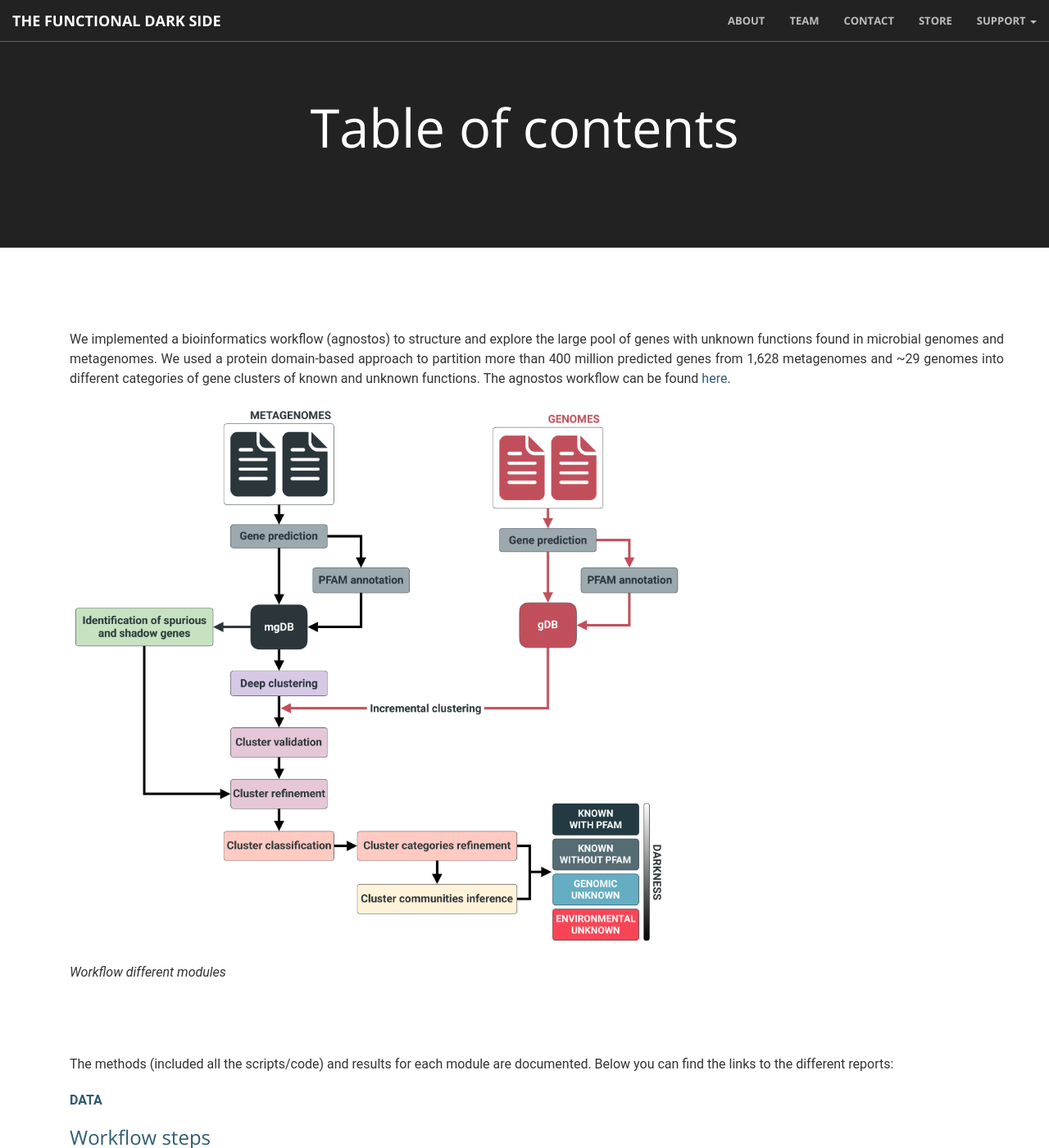
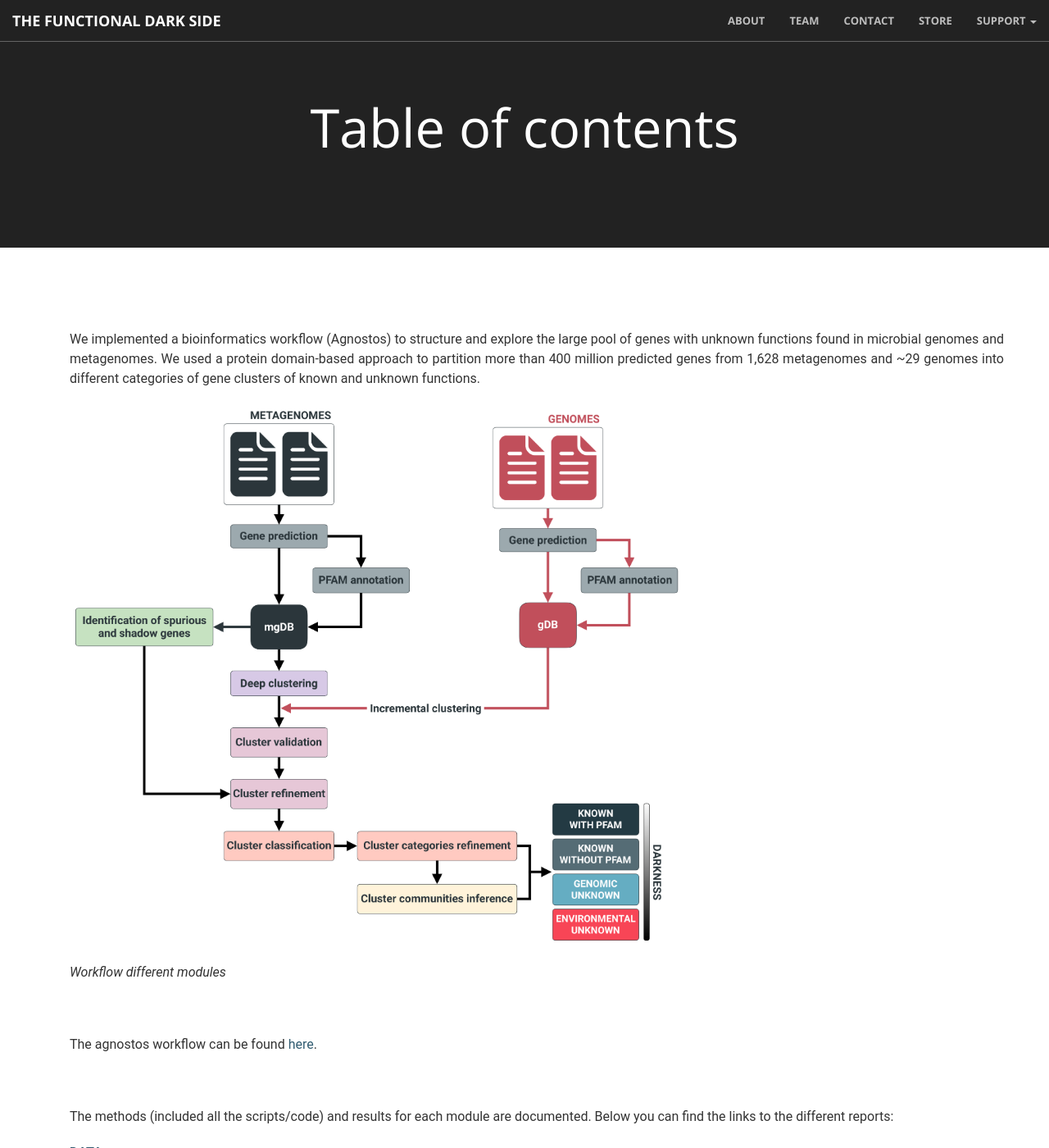
Before and after one commit to functional-dark-side/functional-dark-side.github.io, a Jekyll site: the page built from TOC.md, in a window 1280 px wide and 1400 px high. Shown: the whole window at 82% size. Built offline with Jekyll 4.4.1, drawn with Linux system fonts in a browser that asks for light colours.

```diff
--- a/TOC.md
+++ b/TOC.md
@@ -4,14 +4,16 @@ title: Table of contents
 ---
 
 
-We implemented a bioinformatics workflow (agnostos) to structure and explore the large pool of genes with unknown functions found in microbial genomes and metagenomes. We used a protein domain-based approach to partition more than 400 million predicted genes from 1,628 metagenomes and ~29 genomes into different categories of gene clusters of known and unknown functions.
-The agnostos workflow can be found [here](https://github.com/functional-dark-side/agnostos-wf).
+We implemented a bioinformatics workflow (Agnostos) to structure and explore the large pool of genes with unknown functions found in microbial genomes and metagenomes. We used a protein domain-based approach to partition more than 400 million predicted genes from 1,628 metagenomes and ~29 genomes into different categories of gene clusters of known and unknown functions.
 
 <img alt="workflow.png" src="img/workflow.png" width="750" height="" >
 
 <a name="wrkfl"></a>_Workflow different modules_
 
 <br>
+
+The agnostos workflow can be found [here](https://github.com/functional-dark-side/agnostos-wf).
+
 <br>
 
 The methods (included all the scripts/code) and results for each module are documented. Below you can find the links to the different reports:
```
